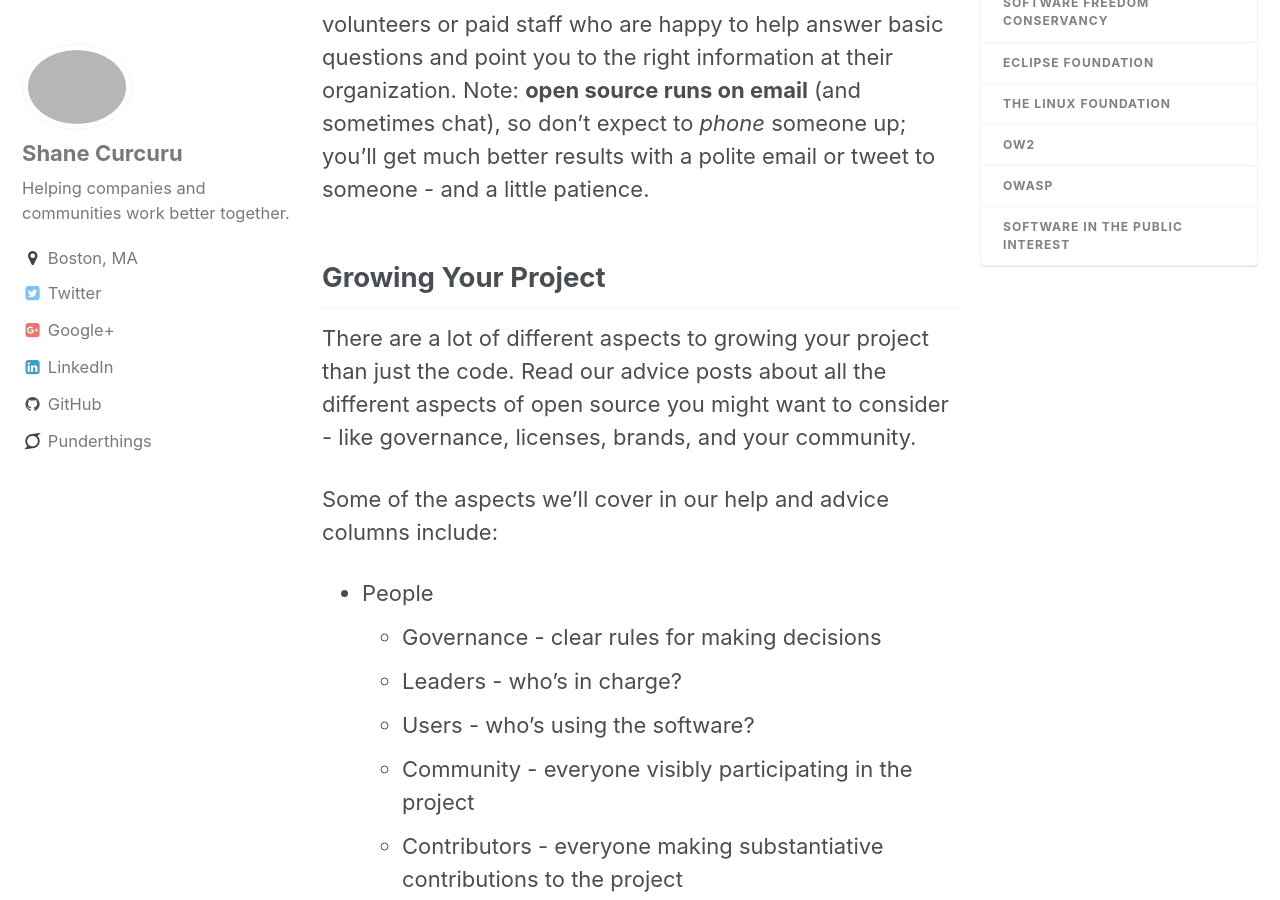
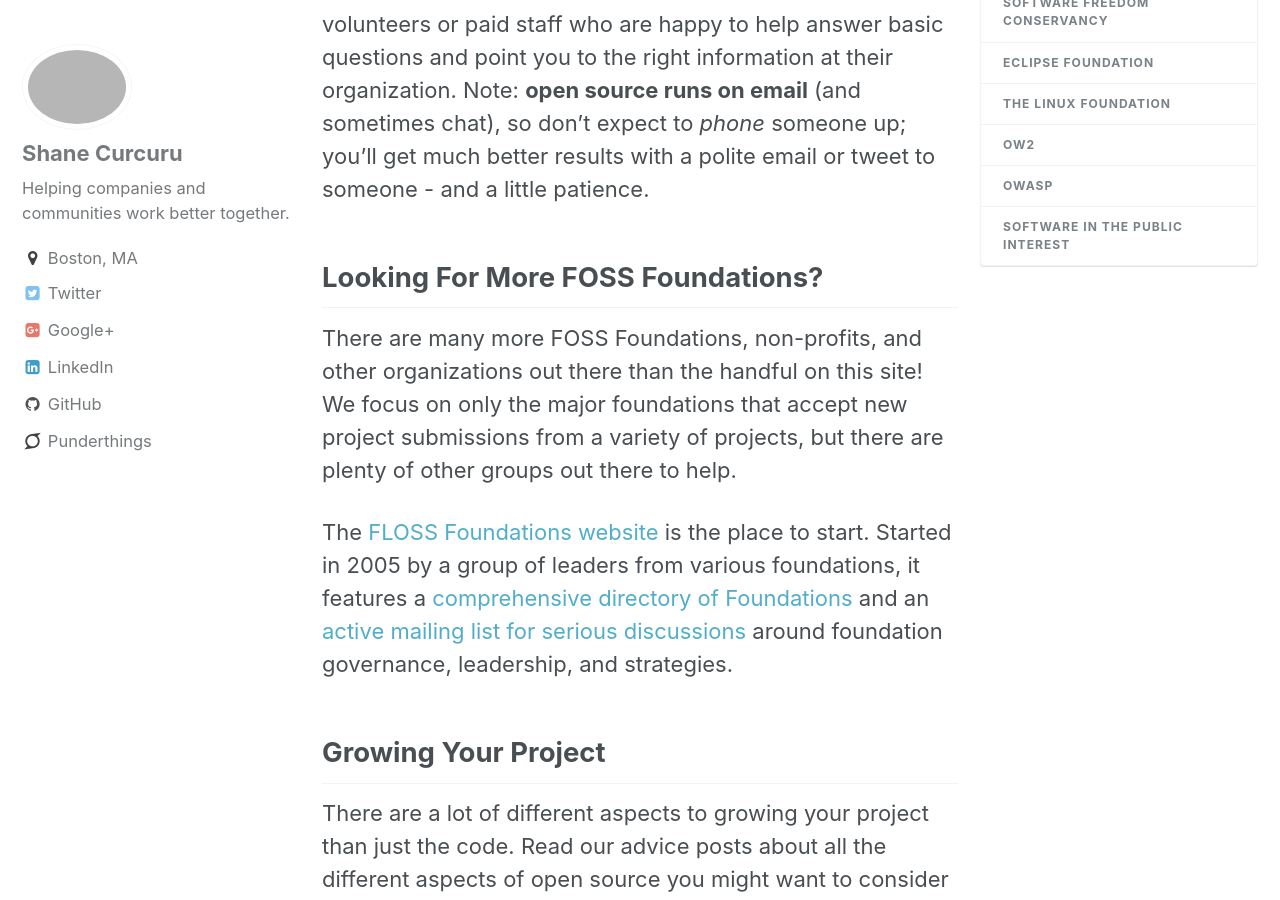
Before and after one commit to ShaneCurcuru/chooseafoundation, a Jekyll site: the page built from _pages/help.md, in a window 1280 px wide and 900 px high, scrolled down 576 px. Built offline with Jekyll 4.4.1, drawn with Linux system fonts in a browser that asks for light colours.

Commit message:
Text updates and link FLOSSFoundations, closes #19
With apologies for not linking the site at the start!

```diff
--- a/_pages/help.md
+++ b/_pages/help.md
@@ -18,6 +18,12 @@
 ## Need more help choosing?  Just ask!
 
 Each of the FOSS Foundations listed here has either volunteers or paid staff who are happy to help answer basic questions and point you to the right information at their organization.  Note: **open source runs on email** (and sometimes chat), so don't expect to _phone_ someone up; you'll get much better results with a polite email or tweet to someone - and a little patience.
+
+## Looking For More FOSS Foundations?
+
+There are many more FOSS Foundations, non-profits, and other organizations out there than the handful on this site!  We focus on only the major foundations that accept new project submissions from a variety of projects, but there are plenty of other groups out there to help.
+
+The [FLOSS Foundations website](https://flossfoundations.org/) is the place to start.  Started in 2005 by a group of leaders from various foundations, it features a [comprehensive directory of Foundations](https://flossfoundations.org/foundation-directory) and an [active mailing list for serious discussions](https://lists.freedesktop.org/mailman/listinfo/foundations) around foundation governance, leadership, and strategies.
 
 ## Growing Your Project
 
```
Also changed, not shown: _pages/about.md (+1 -0 lines), _pages/terms.md (+1 -1 lines).
